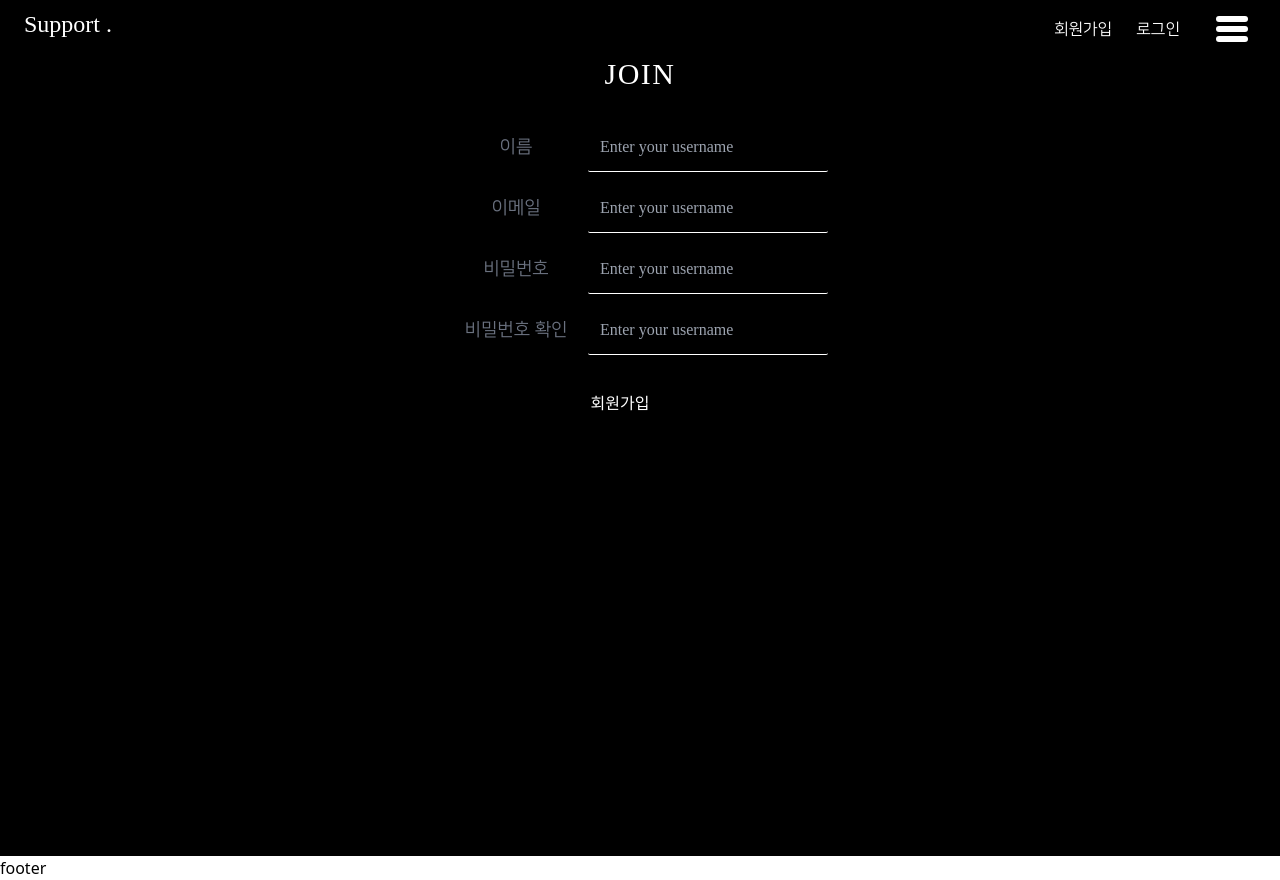
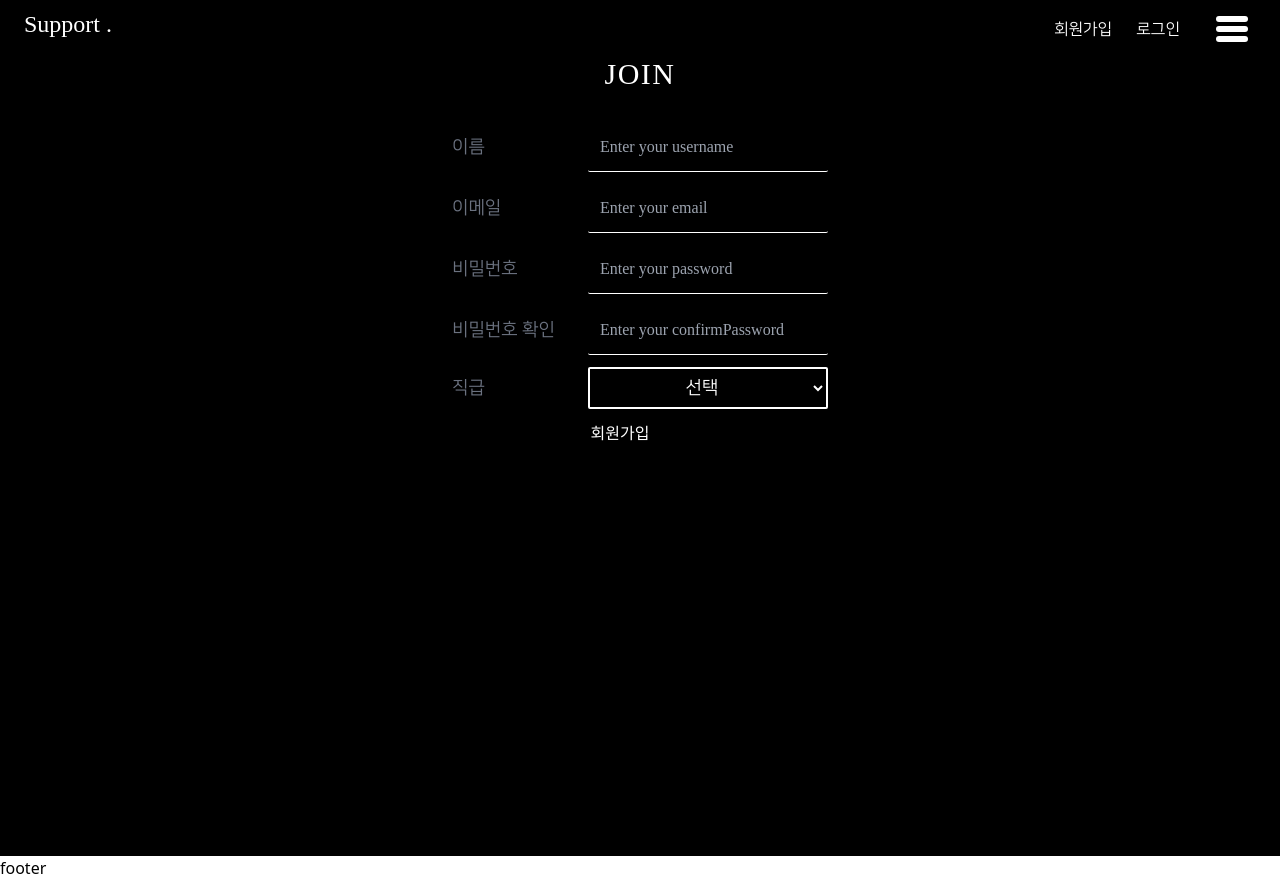
Before and after one commit to kutaelee/support-web, a React (Create React App) app in the folder src/main/reactfront/: page /join in a window 1280 px wide. Built offline with nearby package versions, Linux system fonts and the light colour scheme; a web font is replaced by a local one.

Commit message:
join page grade add , input box css modify , register options add , code simplify

```diff
--- a/src/main/reactfront/src/component/custInputBox.js
+++ b/src/main/reactfront/src/component/custInputBox.js
@@ -2,40 +2,62 @@
 import React from 'react';
 
 const CustInputBox = (props) => {
-  const { register, errors, watch, setValue } = props.formMethods;
-  const { label, type, name, maxLength, pattern , boxKey } = props;
+    const {register, errors, watch, setValue} = props.formMethods;
+    const {
+        label,
+        type,
+        name,
+        maxLength,
+        pattern,
+        patternMessage
+    } = props;
 
     return (
-    <div key={boxKey} className='item-center text-center'>
-      {console.log({boxKey})}
-      <label htmlFor={name} className={`text-gray-500 w-32 inline-block font-NanumSquare text-lg transition-colors duration-300 text-right' ${watch(name) ? 'text-white' : 'text-gray-500'}`}>
+        <div className='text-center'>
+            <label
+                htmlFor={name}
+                className={`text-gray-500 w-32 inline-block font-NanumSquare text-lg transition-colors duration-300 text-left ' ${watch(name)
+                    ? 'text-white'
+                    : 'text-gray-500'}`}>
                 {label}
             </label>
             <input
-        className='rounded-sm font-NanumRegular text-white w-60 p-3 focus:border-0 focus:outline-none focus:ring-1 focus:ring-sky-500 bg-black border-b border-white ml-2 mb-3'
+                className='inline-block rounded-sm font-NanumRegular text-white w-60 p-3 focus:border-0 focus:outline-none focus:ring-1 focus:ring-sky-500 bg-black border-b border-white ml-2 mb-3'
                 type={type}
                 id={name}
                 name={name}
                 {...register(name, {
           onChange:(e) => {
-            console.log(e.target.value);
-
             setValue(name, e.target.value);
-
           },
           required:'필수 값 입니다.',
           pattern: {
-            value: pattern,
-            message: 'Invalid email address',
+            value: new RegExp(pattern),
+            message:patternMessage,
           },
           maxLength: {
             value: maxLength,
             message: `${maxLength}자 이하로 입력해주세요.`,
           },
+          validate: (value) => {
+            if (name === 'confirmPassword' && value !== watch('password')) {
+              return '비밀번호가 일치하지 않습니다';
+            }
+            return undefined;
+          }
+
         })}
-        placeholder={`Enter your ${name}`}
-      />
-      <span className={`${errors[name] && errors[name].type ? 'block text-red-600' : 'hidden'}`}>{errors[name] && errors[name].type ? errors[name].message : ''}</span>
+                placeholder={`Enter your ${name}`}/>
+            <div className='items-center flex justify-center'>
+                <p
+                    className={`${errors[name] && errors[name].type
+                        ? 'mb-7 break-keep w-1/4 text-left text-red-600'
+                        : 'hidden'}`}>{
+                        errors[name] && errors[name].type
+                            ? errors[name].message
+                            : ' '
+                    }</p>
+            </div>
         </div>
     );
 };
--- a/src/main/reactfront/src/pages/join.js
+++ b/src/main/reactfront/src/pages/join.js
@@ -1,69 +1,100 @@
 // Join 컴포넌트
 import CustInputBox from 'component/custInputBox';
-import React, { useState , useEffect } from 'react';
-import { useForm } from 'react-hook-form';
-
-
-
+import React, {useState, useEffect} from 'react';
+import {useForm} from 'react-hook-form';
 
 const Join = () => {
     const [inputBoxInfo, setinputBoxInfo] = useState([
-    { label: '이름' , name: 'username' ,type: 'text', maxLength: 10 ,  pattern: '' },
-     { label: '이메일' ,  name: 'email' ,type: 'email', maxLength: 255 , pattern: '' },
-     { label: '비밀번호' , name: 'password' , type: 'text' , maxLength: 20 , pattern: '' },
-     { label: '비밀번호 확인' , name: 'confirmPassword' , type: 'text', maxLength: 20 , pattern: '' },
-
+        {
+            label: '이름',
+            name: 'username',
+            type: 'text',
+            maxLength: 10,
+            pattern: /^[가-힣]+$/,
+            patternMessage: '한글만 입력해주세요.'
+        }, {
+            label: '이메일',
+            name: 'email',
+            type: 'email',
+            maxLength: 255,
+            pattern: /\S+@example.co.kr$/,
+            patternMessage: '회사 이메일 형식으로 입력해주세요.'
+        }, {
+            label: '비밀번호',
+            name: 'password',
+            type: 'password',
+            maxLength: 20,
+            pattern: /^(?=.*[A-Za-z])(?=.*\d)(?=.*[@$!%*#?&])[A-Za-z\d@$!%*#?&]{6,}$/,
+            patternMessage: '비밀번호는 6자리 이상이며 하나 이상의 알파벳,숫자,특수문자를 포함하여야 합니다.'
+        }, {
+            label: '비밀번호 확인',
+            name: 'confirmPassword',
+            type: 'password',
+            maxLength: 20,
+            pattern: /^(?=.*[A-Za-z])(?=.*\d)(?=.*[@$!%*#?&])[A-Za-z\d@$!%*#?&]{6,}$/,
+            patternMessage: '비밀번호는 6자리 이상이며 하나 이상의 알파벳,숫자,특수문자를 포함하여야 합니다.'
+        }
     ]);
-    const { register, handleSubmit, formState: { errors }, watch, setValue } = useForm();
-    const onSubmit = data => console.log(data);
-
-  const [formData, setFormData] = useState({
-    username: '',
-    email: '',
-    password: '',
-    confirmPassword: '',
-  });
-
-
-  const handleChange = (e) => {
-    const { name, value } = e.target;
-    console.log("hi")
-    setFormData((prevData) => ({
-      ...prevData,
-      [name]: value,
-    }));
-
+    const {register, handleSubmit, formState: {
+            errors
+        }, watch, setValue} = useForm();
+    const onSubmit = (data) => {
+        console.log(data);
     };
-
-  const handleJoin = () => {
-    console.log('회원가입 정보:', formData);
-    console.log('click')
-    // 서버로 데이터 전송 또는 다른 회원가입 처리 수행
-  };
-
 
     return (
         <div>
-      <h2 className='text-white absolute w-full text-center text-3xl font-NanumExBold tracking-wider select-none'>JOIN</h2>
-    <div className='bg-black h-screen flex items-center justify-center'>
-
+            <h2
+                className='text-white absolute w-full text-center text-3xl font-NanumExBold tracking-wider select-none'>JOIN</h2>
+            <div className='bg-black h-screen flex justify-center items-center'>
                 <div className='w-9/12 h-5/6 rounded-xl'>
-
                     <form onSubmit={handleSubmit(onSubmit)}>
-        {inputBoxInfo.map((item) =>(
-
-          <CustInputBox  boxKey={item.name}
+                        {
+                            inputBoxInfo.map((item) => (
+                                <CustInputBox
+                                    key={item.name}
                                     label={item.label}
-          type='text'
-          name='username'
-          formData={formData}
-
-          pattern= '/\S+@\S+\.\S+/'
-          maxLength={10}
-          formMethods={{ register, errors, watch, setValue }}
-
-           />
-        ))};
+                                    type={item.type}
+                                    name={item.name}
+                                    pattern={item.pattern}
+                                    maxLength={item.maxLength}
+                                    patternMessage={item.patternMessage}
+                                    formMethods={{
+                                        register,
+                                        errors,
+                                        watch,
+                                        setValue
+                                    }}/>
+                            ))
+                        }
+                        <div className='font-NanumSquare text-center'>
+                            <label
+                                htmlFor='ranks'
+                                className={`w-32 inline-block text-lg text-left ${watch('ranks')
+                                    ? 'text-white'
+                                    : 'text-gray-500'}`}>직급</label>
+                            <select
+                                name='ranks'
+                                id='ranks'
+                                className='inline-block border-white border-2 bg-black text-white w-60 text-center p-2 text-lg ml-2 mb-3 rounded-sm'
+                                {...register('ranks', { required: '필수 값 입니다.' })}>
+                                <option value=''>선택</option>
+                                <option value="pro">프로</option>
+                                <option value="manager">매니저</option>
+                                <option value="leader">팀장</option>
+                                <option value="executives">임원</option>
+                            </select>
+                            <div className='items-center flex justify-center'>
+                                <p
+                                    className={`${errors['ranks'] && errors['ranks'].type
+                                        ? 'break-keep w-1/4 text-left text-red-600'
+                                        : 'hidden'}`}>{
+                                        errors['ranks'] && errors['ranks'].type
+                                            ? errors['ranks'].message
+                                            : ''
+                                    }</p>
+                            </div>
+                        </div>
                         <div className='text-center w-full text-white'>
                             <button type='submit' className='pr-10'>
                                 회원가입
@@ -72,6 +103,7 @@ const Join = () => {
                     </form>
                 </div>
             </div>
+
         </div>
     );
 };
```
Lines whose indentation alone changed are shown as unchanged.
